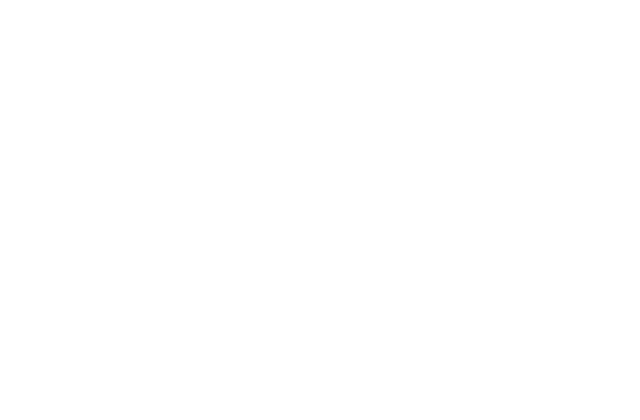
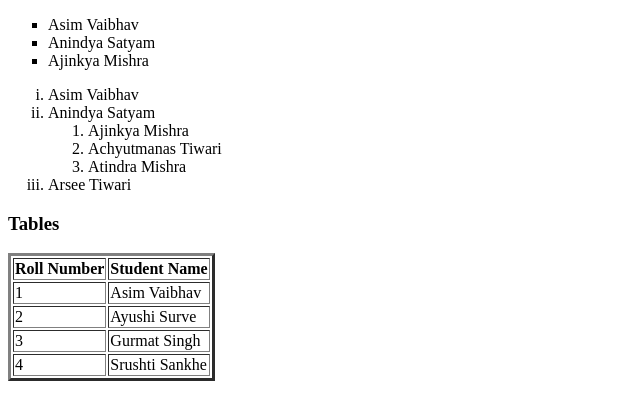
Before and after one commit to manas-27/manas-27, a plain HTML site: page Web Development/listsAndTables.html in a window 1280 px wide. Shown: the whole page, without its empty margins (0-640 px from the left). Drawn offline with Linux system fonts and the light colour scheme.

Commit message:
tables and forms in html

```diff
--- a/Web Development/listsAndTables.html
+++ b/Web Development/listsAndTables.html
@@ -8,5 +8,53 @@
 </head>
 <body>
 
+    <!-- Lists -->
+    <ul type = "square">
+        <li>Asim Vaibhav</li>
+        <li>Anindya Satyam</li>
+        <li>Ajinkya Mishra</li>
+    </ul>
+    <ol type = "i">
+        <li>Asim Vaibhav</li>
+        <li>Anindya Satyam</li>
+        <!-- Nested Lists -->
+        <ol>
+            <li>Ajinkya Mishra</li>
+            <li>Achyutmanas Tiwari</li>
+            <li>Atindra Mishra</li>
+        </ol>
+        <li>Arsee Tiwari</li>
+    </ol>
+
+    <!-- Tables -->
+
+    <table border = "3">
+        <h3>Tables</h3>
+        <thead>
+            <tr>
+                <th>Roll Number</th>
+                <th>Student Name</th>
+            </tr>
+        </thead>
+        <tbody>
+            <tr>
+                <td>1</td>
+                <td>Asim Vaibhav</td>
+            </tr>
+            <tr>
+                <td>2</td>
+                <td>Ayushi Surve</td>
+            </tr>
+            <tr>
+                <td>3</td>
+                <td>Gurmat Singh</td>
+            </tr>
+            <tr>
+                <td>4</td>
+                <td>Srushti Sankhe</td>
+            </tr>
+        </tbody>
+    </table>
+
 </body>
 </html>
```
Also changed, not shown: Web Development/Forms.html (added, +53 -0 lines).
